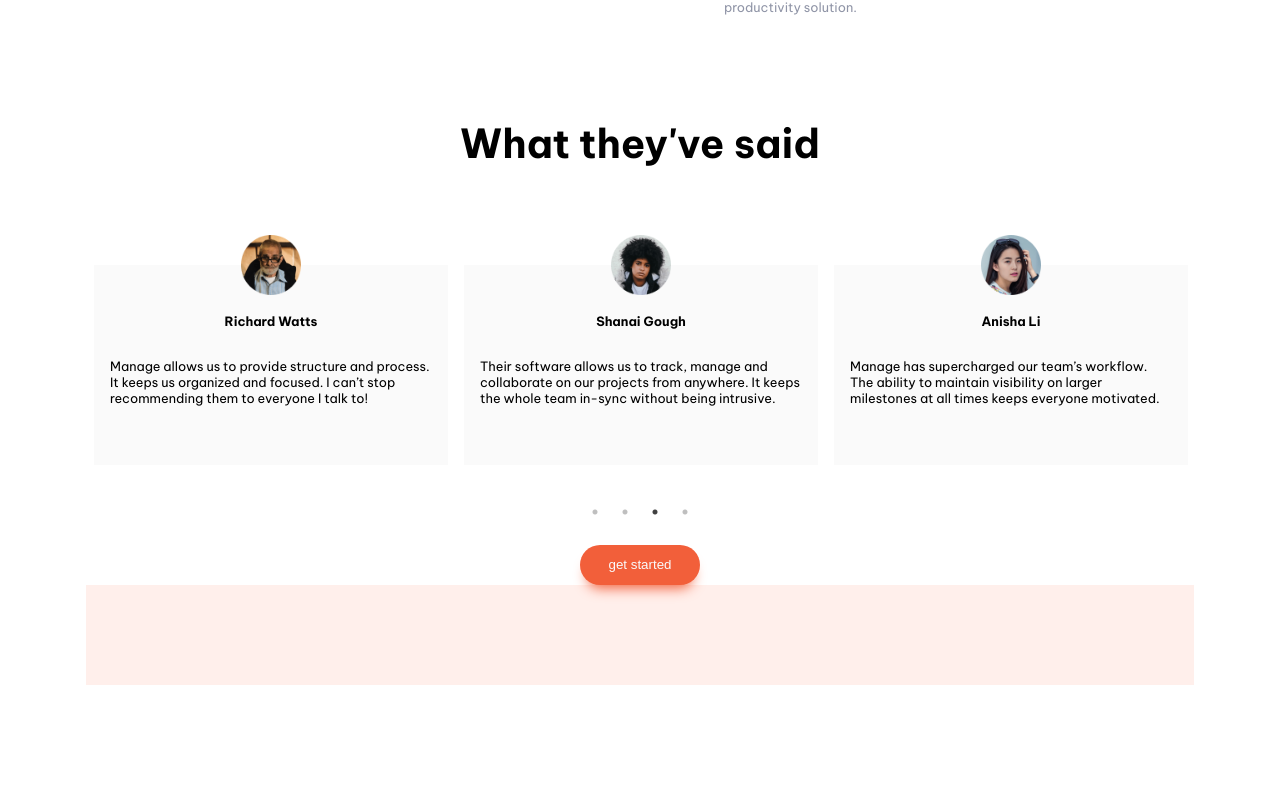
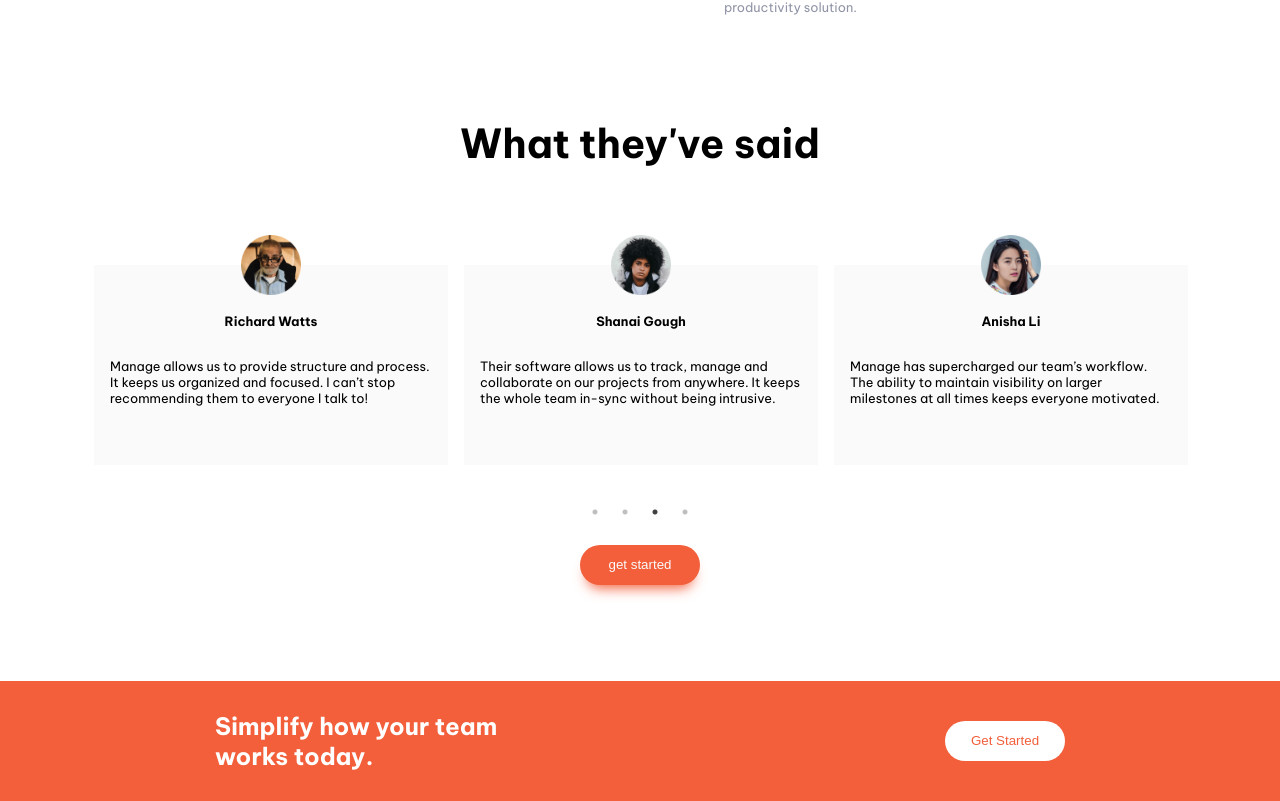
Before and after one commit to yukihirop/fm_manage-landing-page-master, a Next.js app in the folder app/: page / in a window 1280 px wide. Shown: the part 916-1717 px from the top of the page. Before the commit the page ends 1601 px from the top, so only its background shows below. Built offline with nearby package versions, Linux system fonts and the light colour scheme.

Commit message:
feat: 🎸 impl banner

```diff
--- a/app/pages/index.tsx
+++ b/app/pages/index.tsx
@@ -12,10 +12,31 @@ const Container = styled.main`
   /* background: ${(props) => props.theme.colors.neutral.veryPaleRed}; */
 `;
 
-const BigBannerContainer = styled.section`
-  width: 100%;
-  height: 100px;
-  background-color: ${(props) => props.theme.colors.neutral.veryPaleRed};
+const BannerContainer = styled.section`
+  display: flex;
+  flex-direction: row;
+  justify-content: space-around;
+  width: 100vw;
+  height: 120px;
+  margin: 0 calc(50% - 50vw);
+  margin-top: 6rem;
+  background-color: ${(props) => props.theme.colors.primary.brightRed};
+`;
+
+const BannerTitle = styled.h1`
+  margin: auto;
+  color: white;
+  width: 300px;
+`;
+const BannerButton = styled.button`
+  width: 120px;
+  height: 40px;
+  padding: 0.1rem;
+  color: ${(props) => props.theme.colors.primary.brightRed};
+  background-color: white;
+  border: none;
+  border-radius: 20px;
+  margin: auto;
 `;
 
 export default function Home() {
@@ -25,9 +46,10 @@ export default function Home() {
       <Hero />
       <Article />
       <Recommend />
-      <BigBannerContainer>
-
-      </BigBannerContainer>
+      <BannerContainer>
+        <BannerTitle>Simplify how your team works today.</BannerTitle>
+        <BannerButton>Get Started</BannerButton>
+      </BannerContainer>
     </Container>
   );
 }
```
